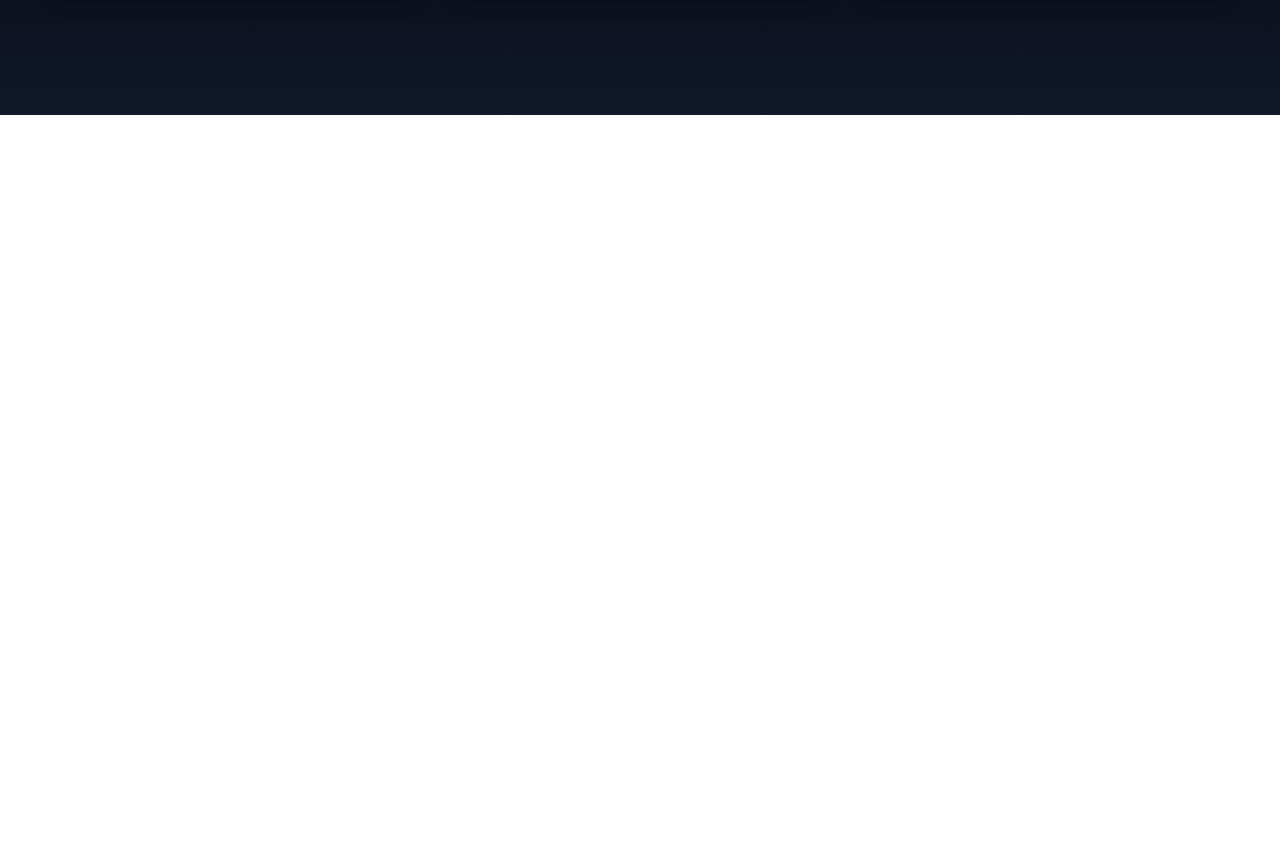
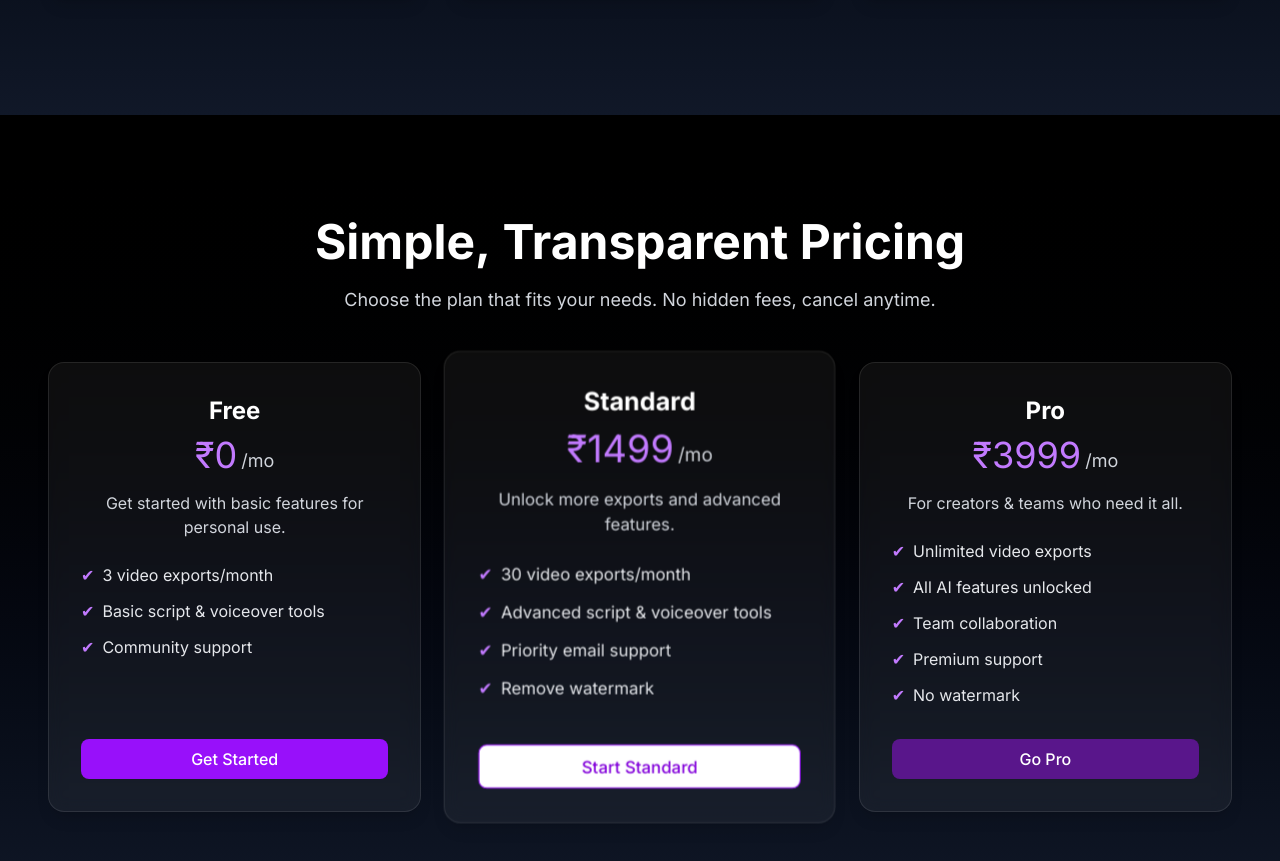
Before and after one commit to prafullvyas272/clipbot, a Next.js app: page / in a window 1280 px wide. Shown: the part 4059-4920 px from the top of the page. Before the commit the page ends 4174 px from the top, so only its background shows below. Built offline with nearby package versions, Linux system fonts and the light colour scheme.

Commit message:
pricing section created

```diff
--- a/src/app/page.tsx
+++ b/src/app/page.tsx
@@ -11,6 +11,7 @@ import AnimatedText from "@/animation/AnimatedText";
 import Blog from "@/components/hero/Blog";
 import Contact from "@/components/hero/Contact";
 import Features from "@/components/hero/Features";
+import Pricing from "@/components/hero/Pricing";
 
 export default function Home() {
   const features = [
@@ -91,6 +92,9 @@ export default function Home() {
       <section>
         <Features/>
       </section>
+      <section>
+        <Pricing/>
+      </section>
     </main>
   );
 }
--- a/src/components/hero/Pricing.tsx
+++ b/src/components/hero/Pricing.tsx
@@ -0,0 +1,127 @@
+import AnimatedText from "@/animation/AnimatedText";
+
+const plans = [
+  {
+    name: "Free",
+    price: "$0",
+    period: "/mo",
+    description: "Get started with basic features for personal use.",
+    features: [
+      "3 video exports/month",
+      "Basic script & voiceover tools",
+      "Community support",
+    ],
+    button: {
+      label: "Get Started",
+      href: "#",
+      style: "bg-purple-600 hover:bg-purple-700 text-white",
+    },
+    highlight: false,
+  },
+  {
+    name: "Standard",
+    price: "$19",
+    period: "/mo",
+    description: "Unlock more exports and advanced features.",
+    features: [
+      "30 video exports/month",
+      "Advanced script & voiceover tools",
+      "Priority email support",
+      "Remove watermark",
+    ],
+    button: {
+      label: "Start Standard",
+      href: "#",
+      style: "bg-white text-purple-700 hover:bg-gray-100 border border-purple-600",
+    },
+    highlight: true,
+  },
+  {
+    name: "Pro",
+    price: "$49",
+    period: "/mo",
+    description: "For creators & teams who need it all.",
+    features: [
+      "Unlimited video exports",
+      "All AI features unlocked",
+      "Team collaboration",
+      "Premium support",
+      "No watermark",
+    ],
+    button: {
+      label: "Go Pro",
+      href: "#",
+      style: "bg-purple-900 hover:bg-purple-800 text-white",
+    },
+    highlight: false,
+  },
+];
+
+export default function Pricing() {
+  return (
+    <main className="min-h-screen flex flex-col bg-gradient-to-b from-black to-gray-900 text-white py-16">
+    <section className="flex-1 flex flex-col items-center justify-center px-4">
+      <div className="w-full max-w-2xl mx-auto text-center mb-12">
+        <AnimatedText
+          className="text-4xl md:text-5xl font-bold mb-4"
+          text="Simple, Transparent Pricing"
+        />
+        <p className="text-lg text-gray-300 mt-5">
+          Choose the plan that fits your needs. No hidden fees, cancel anytime.
+        </p>
+      </div>
+
+      <div className="max-w-7xl mx-auto px-4 sm:px-6 lg:px-8">
+        {/* Ensure all cards stretch equally */}
+        <div className="grid grid-cols-1 md:grid-cols-3 gap-8 items-stretch">
+          {plans.map((plan) => (
+            <div
+              key={plan.name}
+              className={`flex flex-col p-8 rounded-2xl shadow-lg border border-white/10 bg-white/5 backdrop-blur-sm h-full ${
+                plan.highlight
+                  ? "border-purple-500 bg-purple-900/20 shadow-2xl scale-105 z-10"
+                  : "hover:bg-white/10 transition"
+              }`}
+            >
+              <h3 className="text-2xl font-bold mb-2 text-white text-center">
+                {plan.name}
+              </h3>
+
+              <div className="flex items-end justify-center mb-4">
+                <span className="text-4xl text-purple-400 font-normal">
+                  ₹
+                  {plan.price
+                    .replace("$", "")
+                    .replace("49", "3999")
+                    .replace("19", "1499")
+                    .replace("0", "0")}
+                </span>
+                <span className="text-lg text-gray-300 ml-1">{plan.period}</span>
+              </div>
+
+              <p className="text-gray-300 text-center mb-6">{plan.description}</p>
+
+              <ul className="mb-8 space-y-3 flex-1">
+                {plan.features.map((feature, idx) => (
+                  <li key={idx} className="flex items-center text-gray-200">
+                    <span className="mr-2 text-purple-400">✔</span>
+                    <span>{feature}</span>
+                  </li>
+                ))}
+              </ul>
+
+              <a
+                href={plan.button.href}
+                className={`w-full px-4 py-2 rounded-md font-medium text-center transition-colors ${plan.button.style}`}
+              >
+                {plan.button.label}
+              </a>
+            </div>
+          ))}
+        </div>
+      </div>
+    </section>
+  </main>
+
+  );
+}
```
